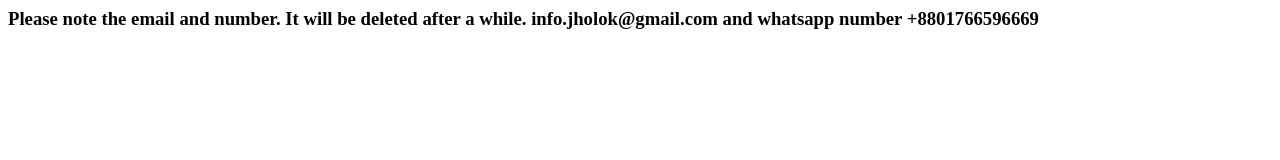
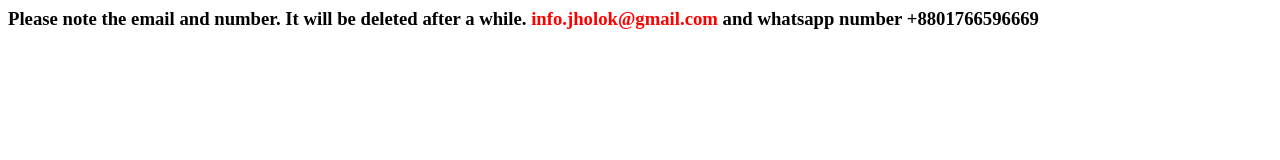
Before and after one commit to Jicodex/live_demo, a plain HTML site: page index.html in a window 1280 px wide. Drawn offline with Linux system fonts and the light colour scheme.

Commit message:
Update index.html

```diff
--- a/index.html
+++ b/index.html
@@ -1 +1 @@
-<h3>Please note the email and number. It will be deleted after a while. <a>info.jholok@gmail.com</a>   and whatsapp number +8801766596669 </h3>
+<h3>Please note the email and number. It will be deleted after a while. <a style="color: red;">info.jholok@gmail.com</a>   and whatsapp number +8801766596669 </h3>
```
